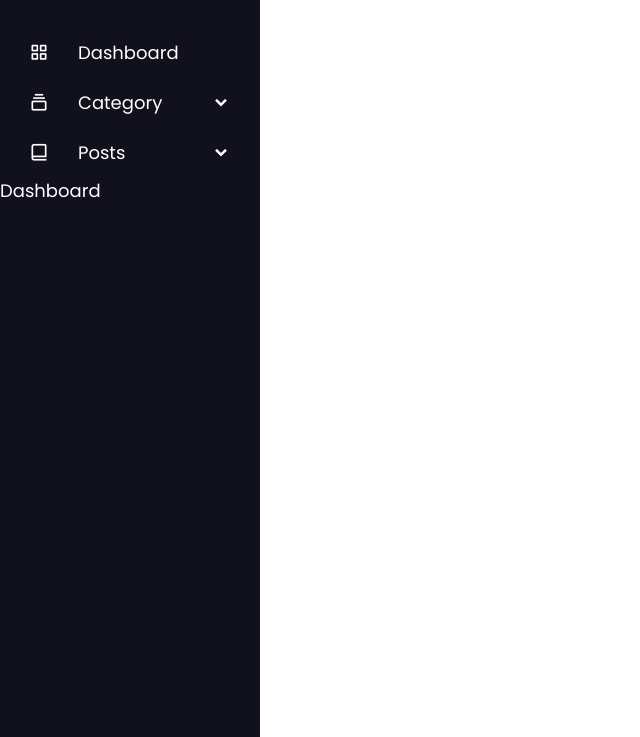
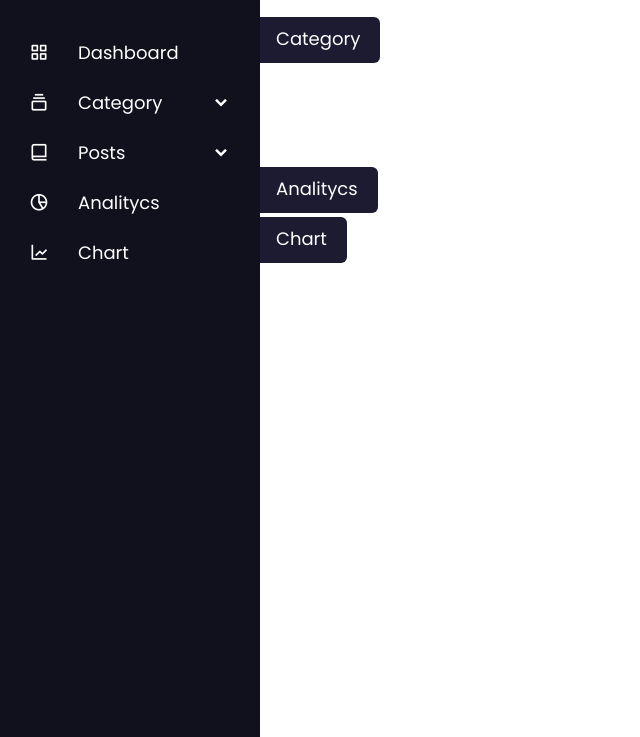
Before and after one commit to sergiiop/aside_navigation, a plain HTML site: page index.html in a window 1280 px wide. Shown: the part 63-800 px from the top of the page, without its empty margins (0-640 px from the left). Drawn offline with nearby package versions, Linux system fonts and the light colour scheme.

Commit message:
updating

```diff
--- a/index.html
+++ b/index.html
@@ -10,7 +10,7 @@
   <link rel="stylesheet" href="style.css">
 </head>
 <body>
-  <aside class="sidebar">
+  <aside class="sidebar close">
     <header class="logo-details">
       <i class='bx bxl-c-plus-plus'></i>
       <span class="logo_name">Sergio</span>
@@ -21,6 +21,9 @@
           <i class="bx bx-grid-alt"></i>
           <span class="link_name">Dashboard</span>
         </a>
+        <ul class="sub-menu blank">
+          <li><a class="link_name" href="">Category</a></li>
+        </ul>
       </li>
       <li>
         <div class="icon-link">
@@ -30,6 +33,12 @@
           </a>
           <i class="bx bxs-chevron-down arrow"></i>
         </div>
+        <ul class="sub-menu">
+          <li><a class="link_name" href="">Category</a></li>
+          <li><a href="">HTML & CSS</a></li>
+          <li><a href="">JavaScript</a></li>
+          <li><a href="">Python & Django</a></li>
+        </ul>
       </li>
       <li>
         <div class="icon-link">
@@ -39,11 +48,30 @@
           </a>
           <i class="bx bxs-chevron-down arrow"></i>
         </div>
+        <ul class="sub-menu">
+          <li><a class="link_name" href="">Posts</a></li>
+          <li><a href="">Web Design</a></li>
+          <li><a href="">Card Design</a></li>
+          <li><a href="">Login Design</a></li>
+        </ul>
       </li>
       <li>
         <a href="#">
-          <span class="link_name">Dashboard</span>
+          <i class="bx bx-pie-chart-alt-2"></i>
+          <span class="link_name">Analitycs</span>
         </a>
+        <ul class="sub-menu blank">
+          <li><a class="link_name" href="">Analitycs</a></li>
+        </ul>
+      </li>
+      <li>
+        <a href="#">
+          <i class="bx bx-line-chart"></i>
+          <span class="link_name">Chart</span>
+        </a>
+        <ul class="sub-menu blank">
+          <li><a class="link_name" href="">Chart</a></li>
+        </ul>
       </li>
     </ul>
   </aside>
--- a/style.css
+++ b/style.css
@@ -48,6 +48,10 @@
   list-style: none;
 }
 
+.sidebar .nav-links li:hover {
+  background: #1d1b31;
+}
+
 .sidebar .nav-links li .icon-link {
   display: flex;
   align-items: center;
@@ -74,3 +78,64 @@
   font-weight: 400;
   color: #fff;
 }
+
+.sidebar .nav-links li .sub-menu{
+  padding: 6px 6px 14px 80px;
+  margin-top: -10px;
+  background: #1d1b31;
+  /* display: none; */
+}
+
+.sidebar .nav-links li .sub-menu a{
+  color: #fff;
+  font-size: 15px;
+  padding: 5px 0;
+  white-space: nowrap;
+  opacity: 0.6;
+  transition: all 0.3s ease;
+}
+
+.sidebar .nav-links li .sub-menu a:hover{
+  opacity: 1;
+}
+
+.sidebar.close .nav-links li .sub-menu{
+  position: absolute;
+  left: 100%;
+  top: -10px;
+  margin-top: 0;
+  padding: 10px 20px;
+  border-radius: 0 6px 6px 0;
+  transition: all 0.4s ease;
+  opacity: 0;
+  pointer-events: none;
+}
+
+.sidebar.close .nav-links li:hover .sub-menu{
+  top: 0;
+  opacity: 1;
+  pointer-events: auto;
+}
+
+
+.sidebar .nav-links li .sub-menu .link_name{
+  display: none;
+}
+
+
+.sidebar.close .nav-links li .sub-menu .link_name{
+  font-size: 18px;
+  opacity: 1;
+  display: block;
+}
+
+.sidebar .nav-links li .sub-menu.blank{
+  opacity: 1;
+  pointer-events: none;
+  padding: 3px 20px 6px 16px;
+}
+
+.sidebar .nav-links li:hover .sub-menu.blank{
+  top: 50%;
+  transform: translateY(-50%);
+}
```
